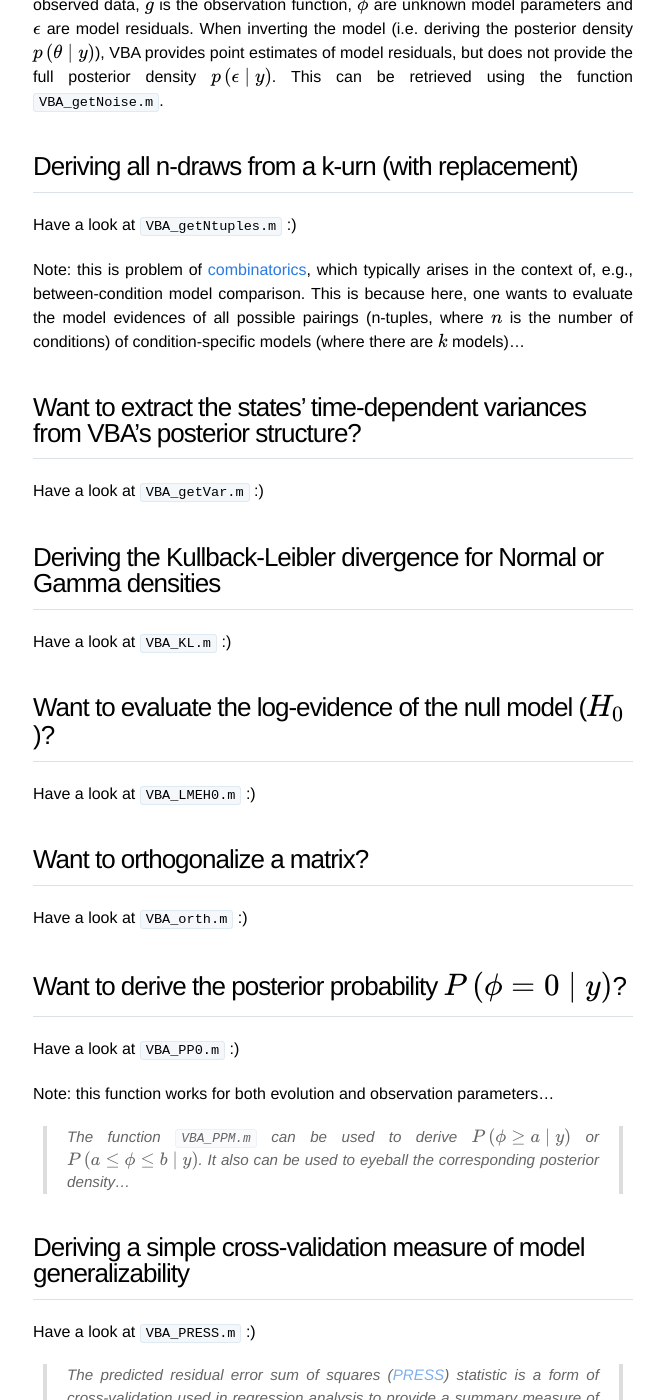
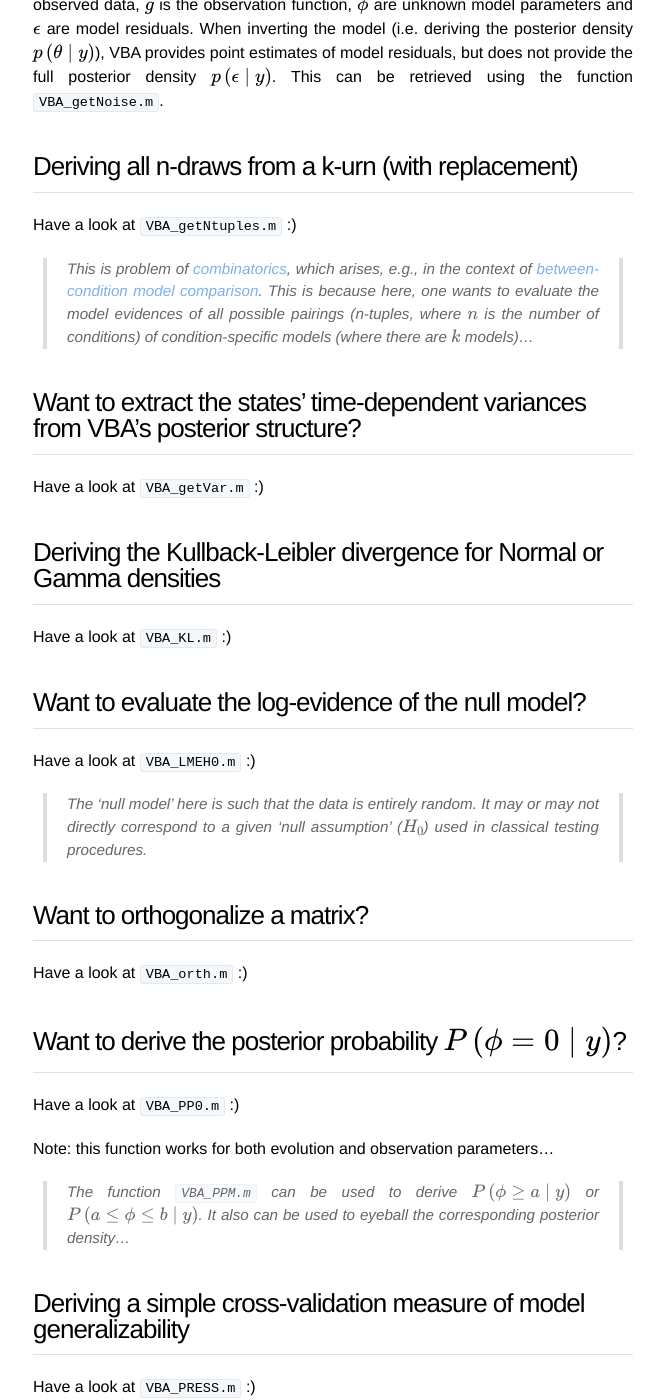
Before and after one commit to MBB-team/VBA-toolbox, a Jekyll site: the page built from _wiki/a-few-VBA-functions.md, in a window 1280 px wide and 1400 px high, scrolled down 2205 px. Shown: the whole window, without its empty margins (307-971 px from the left). Built offline with Jekyll 4.4.1, drawn with Linux system fonts in a browser that asks for light colours; nearby versions of some CDN libraries; formulas are drawn with MathJax 3; some of the changed text lies outside the part shown.

Commit message:
Update a-few-VBA-functions.md

```diff
--- a/_wiki/a-few-VBA-functions.md
+++ b/_wiki/a-few-VBA-functions.md
@@ -51,7 +51,7 @@ Let $$m$$ be a simple generative model of the form: $$y=g(\phi)+\epsilon$$, wher
 
 Have a look at `VBA_getNtuples.m` :)
 
-Note: this is problem of [combinatorics](https://en.wikipedia.org/wiki/Combinatorics), which typically arises in the context of, e.g., between-condition model comparison. This is because here, one wants to evaluate the model evidences of all possible pairings (n-tuples, where $$n$$ is the number of conditions) of condition-specific models (where there are $$k$$ models)...
+> This is problem of [combinatorics](https://en.wikipedia.org/wiki/Combinatorics), which arises, e.g., in the context of [between-condition model comparison]({{ site.baseurl }}/wiki/BMS-for-group-studies). This is because here, one wants to evaluate the model evidences of all possible pairings (n-tuples, where $$n$$ is the number of conditions) of condition-specific models (where there are $$k$$ models)...
 
 
 ## Want to extract the states' time-dependent variances from VBA's posterior structure?
@@ -64,9 +64,11 @@ Have a look at `VBA_getVar.m` :)
 Have a look at `VBA_KL.m` :)
 
 
-## Want to evaluate the log-evidence of the null model ($$H_0$$)?
+## Want to evaluate the log-evidence of the null model?
 
 Have a look at `VBA_LMEH0.m` :)
+
+> The 'null model' here is such that the data is entirely random. It may or may not directly correspond to a given 'null assumption' ($$H_0$$) used in classical testing procedures.
 
 
 ## Want to orthogonalize a matrix?
```
